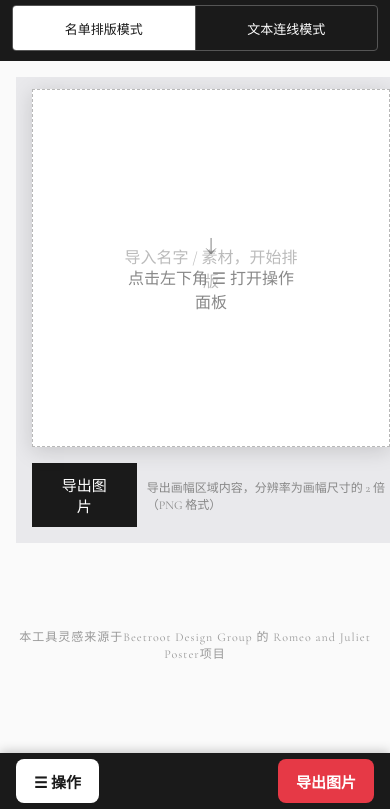
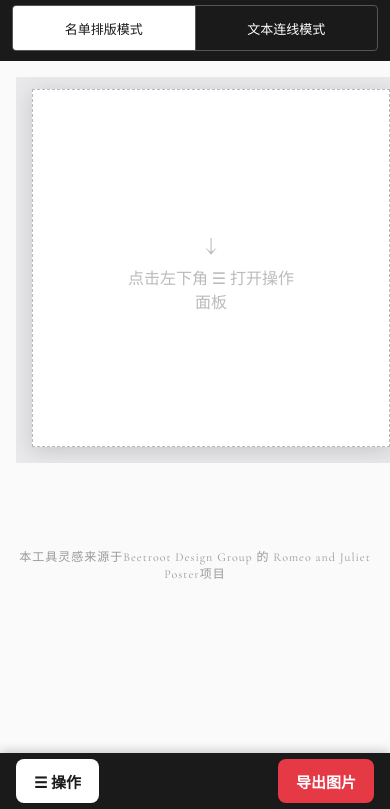
Before and after one commit to comic111111/relation-weaver, a plain HTML site: page index.html in a window 390 px wide. Shown: the part 35-844 px from the top of the page. Drawn offline with nearby package versions, Linux system fonts and the light colour scheme.

Commit message:
修复移动端画布自适应、提示重叠、导出按钮重复问题

```diff
--- a/index.html
+++ b/index.html
@@ -211,6 +211,17 @@
         pointer-events: none;
         text-align: center;
     }
+    .empty-hint .hint-mobile { display: none; }
+    .empty-hint .arrow {
+        display: block;
+        margin-bottom: 8px;
+        font-size: 28px;
+        animation: bob 1.5s infinite;
+    }
+    @keyframes bob {
+        0%, 100% { transform: translateY(0); }
+        50% { transform: translateY(8px); }
+    }
 
     @media (max-width: 900px) {
         main { flex-direction: column; }
@@ -248,6 +259,11 @@
         background: #e63946;
         color: #fff;
     }
+    /* 平板及以下：隐藏顶部操作区，显示底部固定栏 */
+    @media (max-width: 900px) {
+        .header-actions { display: none; }
+        .mobile-bottom-bar { display: flex; }
+    }
     /* 面板抽屉把手 */
     .panel-handle {
         display: none;
@@ -282,34 +298,12 @@
             display: none;
         }
     }
-    /* 初始引导提示 */
-    .mobile-guide {
-        display: none;
-        position: absolute;
-        top: 50%; left: 50%;
-        transform: translate(-50%, -50%);
-        text-align: center;
-        color: #888;
-        pointer-events: none;
-        z-index: 50;
-    }
-    .mobile-guide .arrow {
-        display: block;
-        margin-bottom: 8px;
-        font-size: 28px;
-        animation: bob 1.5s infinite;
-    }
-    @keyframes bob {
-        0%, 100% { transform: translateY(0); }
-        50% { transform: translateY(8px); }
-    }
 
     @media (max-width: 768px) {
         header { flex-wrap: wrap; gap: 8px; padding: 10px 12px; }
         header h1 { font-size: 18px; letter-spacing: 1px; }
         .mode-switch { width: 100%; }
         .mode-btn { flex: 1; padding: 10px !important; font-size: 13px !important; }
-        .header-actions { display: none; } /* 移动端隐藏顶部背景色/导出，由底部栏统一 */
         /* 主区域留出底部栏空间 */
         main { padding-bottom: 70px; }
         .panel {
@@ -336,10 +330,8 @@
         .toolbar input[type="number"], .toolbar select {
             font-size: 16px !important;
         }
-        .mobile-bottom-bar { display: flex; }
         .canvas-wrap { padding: 12px 16px 16px; }
         .canvas-outer { margin: 0; }
-        .canvas-actions { display: none; } /* 移动端隐藏画布下方导出，由底部栏统一 */
         /* 工具栏在移动端改为底部抽屉 */
         .toolbar {
             position: fixed !important;
@@ -377,7 +369,8 @@
             font-size: 16px;
         }
         textarea { min-height: 60px; }
-        .mobile-guide { display: block; }
+        .empty-hint .hint-desktop { display: none; }
+        .empty-hint .hint-mobile { display: block; }
     }
 
 </style>
@@ -535,17 +528,11 @@
                 <svg class="layer layer-lines" id="layerLines" xmlns="http://www.w3.org/2000/svg"></svg>
                 <div class="layer layer-text" id="layerText"></div>
                 <div class="layer layer-images-above" id="layerImagesAbove"></div>
-                <div class="empty-hint" id="emptyHint">导入名字 / 素材，开始排版</div>
-                <!-- 移动端初始引导 -->
-                <div class="mobile-guide" id="mobileGuide">
-                    <span class="arrow">↓</span>
-                    点击左下角 ☰ 打开操作面板
+                <div class="empty-hint" id="emptyHint">
+                    <span class="hint-desktop">导入名字 / 素材，开始排版</span>
+                    <span class="hint-mobile"><span class="arrow">↓</span> 点击左下角 ☰ 打开操作面板</span>
                 </div>
             </div>
-        </div>
-        <div class="canvas-actions" style="margin-top:16px;display:flex;gap:10px;align-items:center;">
-            <button class="btn btn-primary" onclick="exportImage()" style="padding:10px 28px;font-size:15px;">导出图片</button>
-            <span style="font-size:12px;color:#888;">导出画幅区域内容，分辨率为画幅尺寸的 2 倍（PNG 格式）</span>
         </div>
     </div>
 </main>
@@ -650,21 +637,37 @@ function setCanvasSize(customW, customH) {
     updateEmptyHint();
 }
 
-// 根据视口设置画布 CSS 宽度（移动端适配，不使用 transform scale）
+// 根据视口设置画布 CSS 尺寸（移动端适配宽高，不使用 transform scale）
 function applyCanvasCssSize() {
     const canvas = $('canvas');
     if (!canvas) return;
     const logicalW = state.canvasW || CANVAS_W;
     const logicalH = state.canvasH || CANVAS_W;
-    let cssW = logicalW;
-    // 移动端：宽度 = 视口宽度 - 32px（左右各 16px 边距）
-    const isMobile = window.innerWidth <= 768;
-    if (isMobile) {
-        cssW = Math.min(logicalW, window.innerWidth - 32);
-    }
-    const cssH = Math.round(cssW * (logicalH / logicalW));
-    canvas.style.width = cssW + 'px';
-    canvas.style.height = cssH + 'px';
+    const ratio = logicalW / logicalH;
+
+    let cssW, cssH;
+    if (window.innerWidth <= 768) {
+        // 移动端：同时受宽度和高度约束
+        const availableW = window.innerWidth - 32; // 左右各 16px 边距
+        const headerH = document.querySelector('header')?.offsetHeight || 0;
+        const bottomBarH = document.querySelector('.mobile-bottom-bar')?.offsetHeight || 0;
+        const availableH = window.innerHeight - headerH - bottomBarH - 60;
+        if (availableW / availableH > ratio) {
+            // 高度是瓶颈
+            cssH = availableH;
+            cssW = availableH * ratio;
+        } else {
+            // 宽度是瓶颈
+            cssW = availableW;
+            cssH = availableW / ratio;
+        }
+    } else {
+        // 桌面端不缩放
+        cssW = logicalW;
+        cssH = logicalH;
+    }
+    canvas.style.width = Math.round(cssW) + 'px';
+    canvas.style.height = Math.round(cssH) + 'px';
 }
 
 function setRatio(r) {
@@ -708,8 +711,6 @@ function updateEmptyHint() {
     const hasText = state.appMode === 'text' ? state.textInstances.length > 0 : state.names.length > 0;
     const hasContent = hasText || state.images.length > 0;
     hint.style.display = hasContent ? 'none' : 'block';
-    // 有内容时隐藏移动端引导
-    if (hasContent) hideMobileGuide();
 }
 
 // ============ 名字 ============
@@ -1736,8 +1737,6 @@ function togglePanel() {
     const activePanel = state.appMode === 'list' ? $('panelList') : $('panelText');
     if (!activePanel) return;
     activePanel.classList.toggle('open');
-    // 打开面板时隐藏引导提示
-    if (activePanel.classList.contains('open')) hideMobileGuide();
 }
 
 // 步骤折叠：点击标题切换展开/收起
@@ -1749,11 +1748,6 @@ document.addEventListener('click', e => {
     section.classList.toggle('collapsed');
 });
 
-// 隐藏移动端引导提示（用户开始操作后）
-function hideMobileGuide() {
-    const g = $('mobileGuide');
-    if (g) g.style.display = 'none';
-}
 // 点击移动端面板外部关闭
 document.addEventListener('pointerdown', e => {
     const activePanel = state.appMode === 'list' ? $('panelList') : $('panelText');
```
